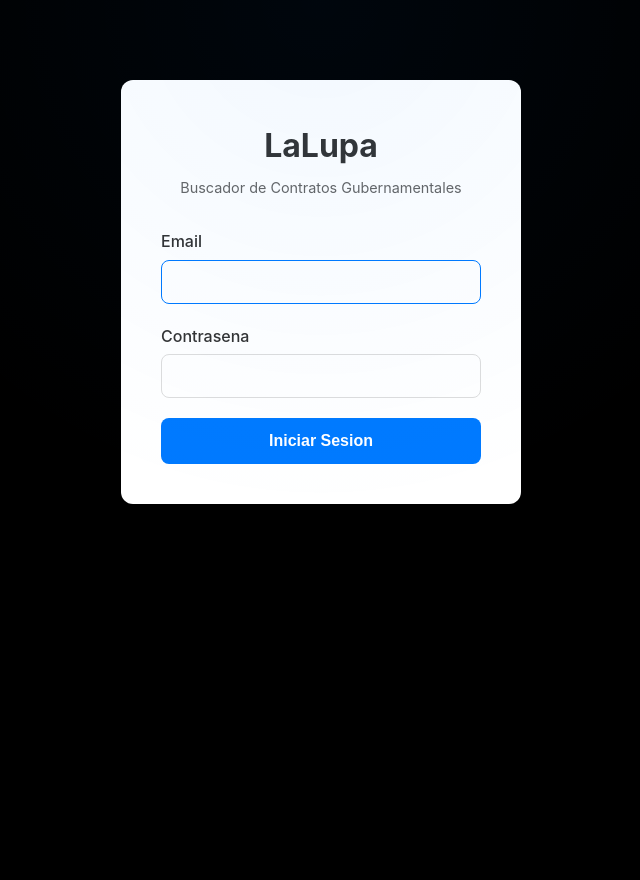
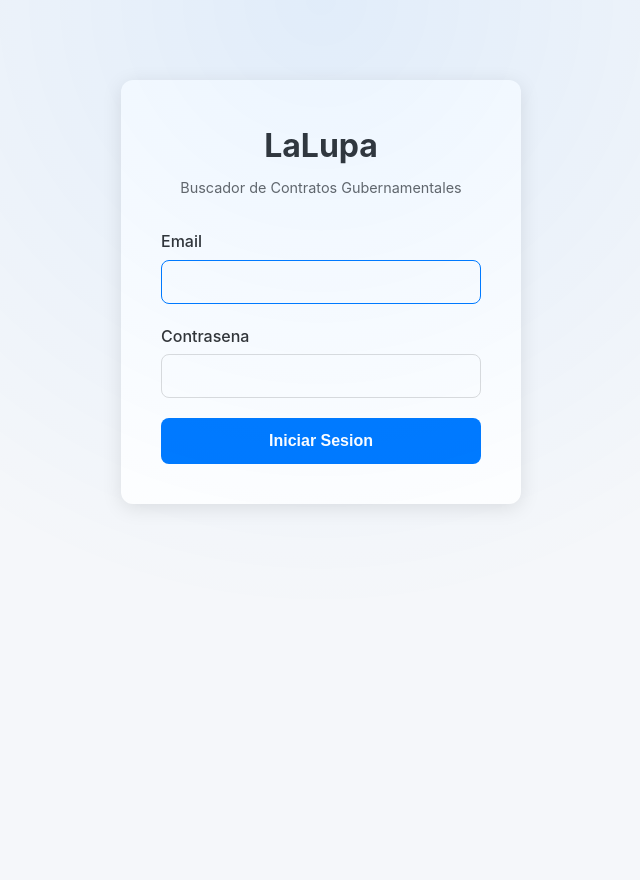
Before and after one commit to artiherrera/LaLupa, a Flask app: page /login in a window 1280 px wide. Shown: the whole page, without its empty margins (319-959 px from the left). Run offline with Flask 3, Linux system fonts and the light colour scheme; parts of the project's set-up code (start-up, migrations or seed data) failed here and were passed over.

Commit message:
style: cambiar tema oscuro a tema claro
- Actualizar variables CSS de colores oscuros a claros
- Fondo principal ahora es #f5f7fa (gris claro)
- Superficies en blanco con sombras suaves
- Texto oscuro sobre fondo claro para mejor contraste
- Barra de navegacion con fondo blanco
- Mejorar legibilidad general

🤖 Generated with [Claude Code](https://claude.com/claude-code)

Co-Authored-By: Claude <noreply@anthropic.com>

```diff
--- a/app/static/css/style.css
+++ b/app/static/css/style.css
@@ -10,32 +10,32 @@
     /* Primary Colors */
     --primary: #007AFF;
     --primary-dark: #0051D5;
-    --success: #34C759;
-    --danger: #FF3B30;
-    --warning: #FF9500;
-
-    /* Neutral Palette */
-    --bg-primary: #000000;
-    --bg-secondary: #1C1C1E;
-    --bg-tertiary: #2C2C2E;
-    --surface: #1C1C1E;
-    --surface-elevated: #2C2C2E;
-
-    /* Text Colors */
-    --text-primary: rgba(255, 255, 255, 1);
-    --text-secondary: rgba(255, 255, 255, 0.85);
-    --text-tertiary: rgba(255, 255, 255, 0.6);
-    --text-quaternary: rgba(255, 255, 255, 0.4);
-
-    /* Glass Effects - Subtle */
-    --glass: rgba(255, 255, 255, 0.05);
-    --glass-hover: rgba(255, 255, 255, 0.08);
-    --glass-border: rgba(255, 255, 255, 0.1);
-
-    /* Shadows */
-    --shadow-sm: 0 2px 8px rgba(0, 0, 0, 0.2);
-    --shadow-md: 0 4px 20px rgba(0, 0, 0, 0.25);
-    --shadow-lg: 0 8px 40px rgba(0, 0, 0, 0.3);
+    --success: #28a745;
+    --danger: #dc3545;
+    --warning: #ffc107;
+
+    /* Neutral Palette - Light Theme */
+    --bg-primary: #f5f7fa;
+    --bg-secondary: #edf0f5;
+    --bg-tertiary: #e2e6ec;
+    --surface: #ffffff;
+    --surface-elevated: #ffffff;
+
+    /* Text Colors - Dark for Light Theme */
+    --text-primary: #1a1a2e;
+    --text-secondary: #4a4a5a;
+    --text-tertiary: #6c6c7c;
+    --text-quaternary: #9a9aaa;
+
+    /* Glass Effects - Light Theme */
+    --glass: rgba(0, 0, 0, 0.02);
+    --glass-hover: rgba(0, 0, 0, 0.04);
+    --glass-border: rgba(0, 0, 0, 0.08);
+
+    /* Shadows - Softer for Light Theme */
+    --shadow-sm: 0 2px 8px rgba(0, 0, 0, 0.06);
+    --shadow-md: 0 4px 20px rgba(0, 0, 0, 0.08);
+    --shadow-lg: 0 8px 40px rgba(0, 0, 0, 0.12);
 
     /* Animation */
     --ease: cubic-bezier(0.4, 0, 0.2, 1);
@@ -62,8 +62,8 @@ body::before {
     bottom: 0;
     background: radial-gradient(
         circle at 50% 0%,
-        rgba(0, 122, 255, 0.05) 0%,
-        transparent 50%
+        rgba(0, 122, 255, 0.08) 0%,
+        transparent 60%
     );
     pointer-events: none;
     z-index: 0;
```
Also changed, not shown: app/templates/index.html (+11 -8 lines).
